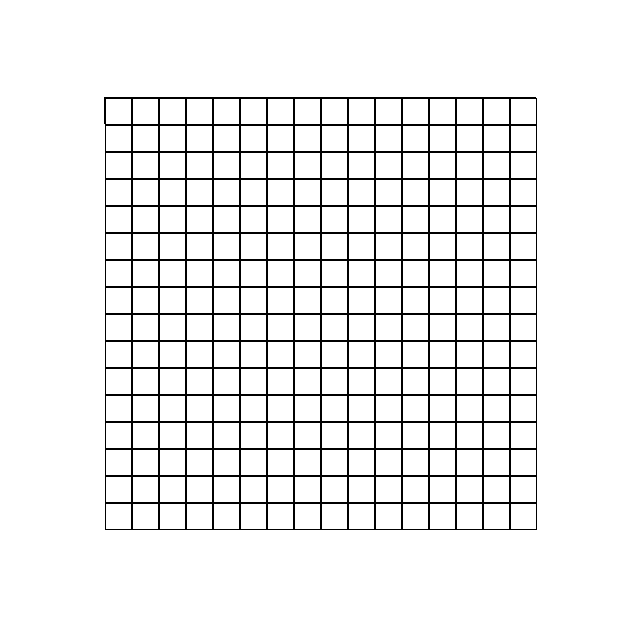
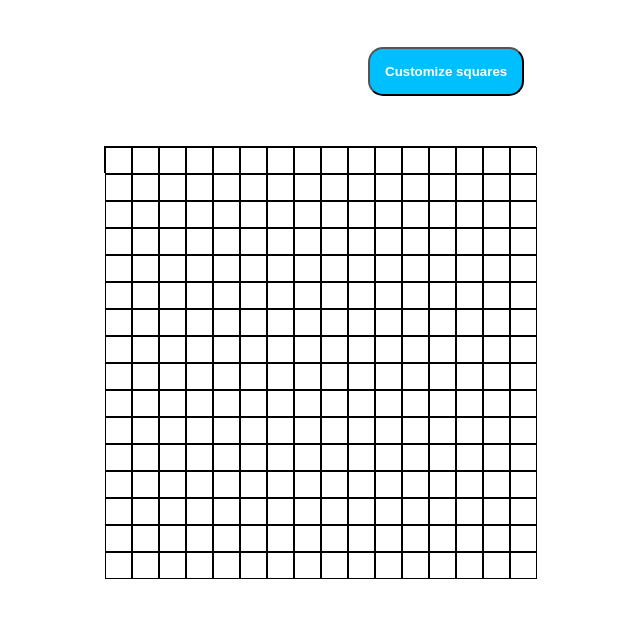
Before and after one commit to unrelentin/EtchSketch2, a plain HTML site: page index.html in a window 1280 px wide. Shown: the part 66-684 px from the top of the page, without its empty margins (320-960 px from the left). Drawn offline with Linux system fonts and the light colour scheme.

Commit message:
added prompt for a customized grid

```diff
--- a/index.html
+++ b/index.html
@@ -9,6 +9,7 @@
 </head>
 <body>
     <div class="title">ETCH A SKETCH !</div>
+    <button class="askSquare">Customize squares</button>
     <div class="container"></div>
 
 </body>
--- a/script.js
+++ b/script.js
@@ -25,6 +25,18 @@ function makeTheGrids (theGrids) {
 
 makeTheGrids(16);
 
+const askSquare = document.querySelector(".askSquare");
+    askSquare.addEventListener("click", () => {
+        let squares = prompt("How many squares per size do you need?", 16);
+        if (isNaN(squares) || squares < 1 || squares > 100) {                    //isNaN is a method to check if it's a number or not
+            alert("invalid input. Please enter a number between 1 and 100.");
+        } else {
+        squareGrid.innerHTML = '';                    //using innerHTML here is fine because it doesn't ask any input from the user, it's strictly internal.
+        makeTheGrids(squares);
+        }
+    });
+
+
 
 
 
--- a/style.css
+++ b/style.css
@@ -3,6 +3,21 @@
     font-weight: bold;
     display: flex;
     justify-content: center;
+
+}
+
+.askSquare {
+    display: flex;
+    justify-content: flex-end;
+    background-color: deepskyblue;
+    color: white;
+    font-weight: bold;
+    padding: 15px;
+    border-radius: 15px;
+    margin-left: 680px;
+    margin-right: 300px;
+    margin-top: 50px;
+
 }
 
 .container {
@@ -10,5 +25,5 @@
     flex-wrap: wrap;
     justify-content: center;
     align-items: center;
-    margin-top: 100px;
+    margin-top: 50px;
 }
```
